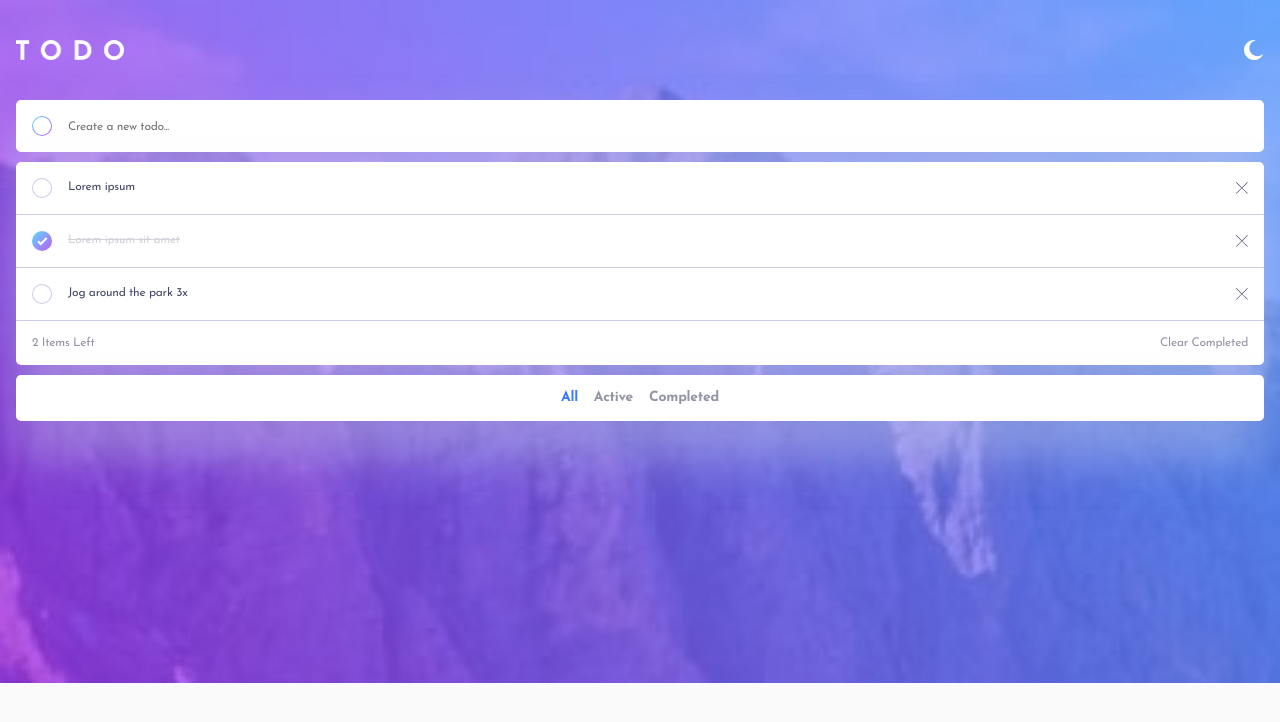
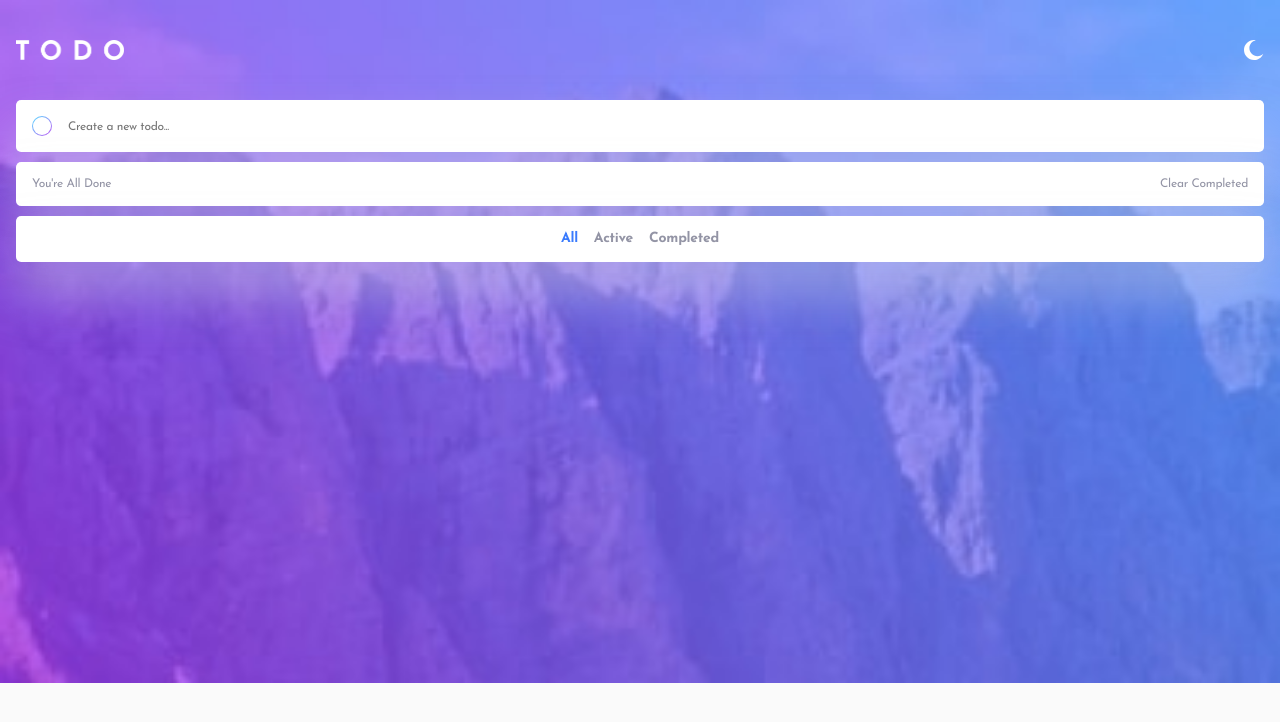
Before and after one commit to emretantu/todo-list-react, a React (Vite) app: page / in a window 1280 px wide. Shown: the top 722 px of the page. Built offline with nearby package versions, Linux system fonts and the light colour scheme.

Commit message:
Keep track list on local storage

```diff
--- a/src/components/TodoList/Todo.jsx
+++ b/src/components/TodoList/Todo.jsx
@@ -4,7 +4,6 @@ import StylishCheckbox from "./StylishCheckbox";
 import styles from "./Todo.module.css";
 
 const Todo = ({ id, todoText, isDone, onCheckClick, onDeleteClick }) => {
-  console.log(todoText)
 
   const [isHovered, setIsHovered] = useState(false);
 
--- a/src/components/TodoList/TodoList.jsx
+++ b/src/components/TodoList/TodoList.jsx
@@ -4,14 +4,11 @@ import List from "./List";
 import NewTodo from "./NewTodo";
 import { v4 as uuidv4 } from 'uuid';
 import Filter from "./Filter";
+import { useLocalStorage } from "../../hooks/useLocalStorage";
 
 const TodoList = () => {
 
-  const [todos, setTodos] = useState([
-    {id: uuidv4(), todoText: "Lorem ipsum", isDone: false},
-    {id: uuidv4(), todoText: "Lorem ipsum sit amet", isDone: true},
-    {id: uuidv4(), todoText: "Jog around the park 3x", isDone: false}
-  ])
+  const [todos, setTodos] = useLocalStorage("todos", []);
 
   const [filter, setFilter] = useState("All");
 
```
